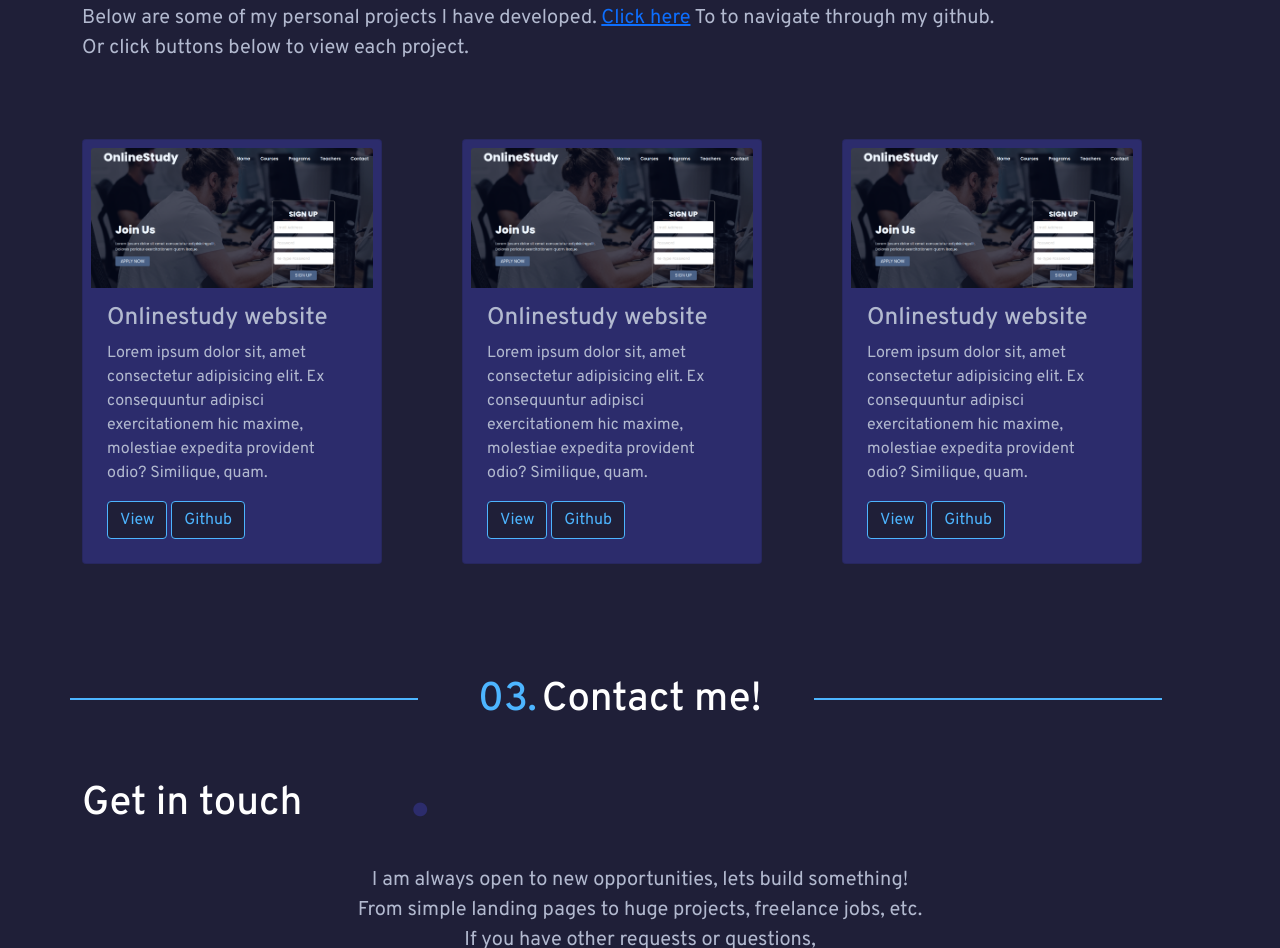
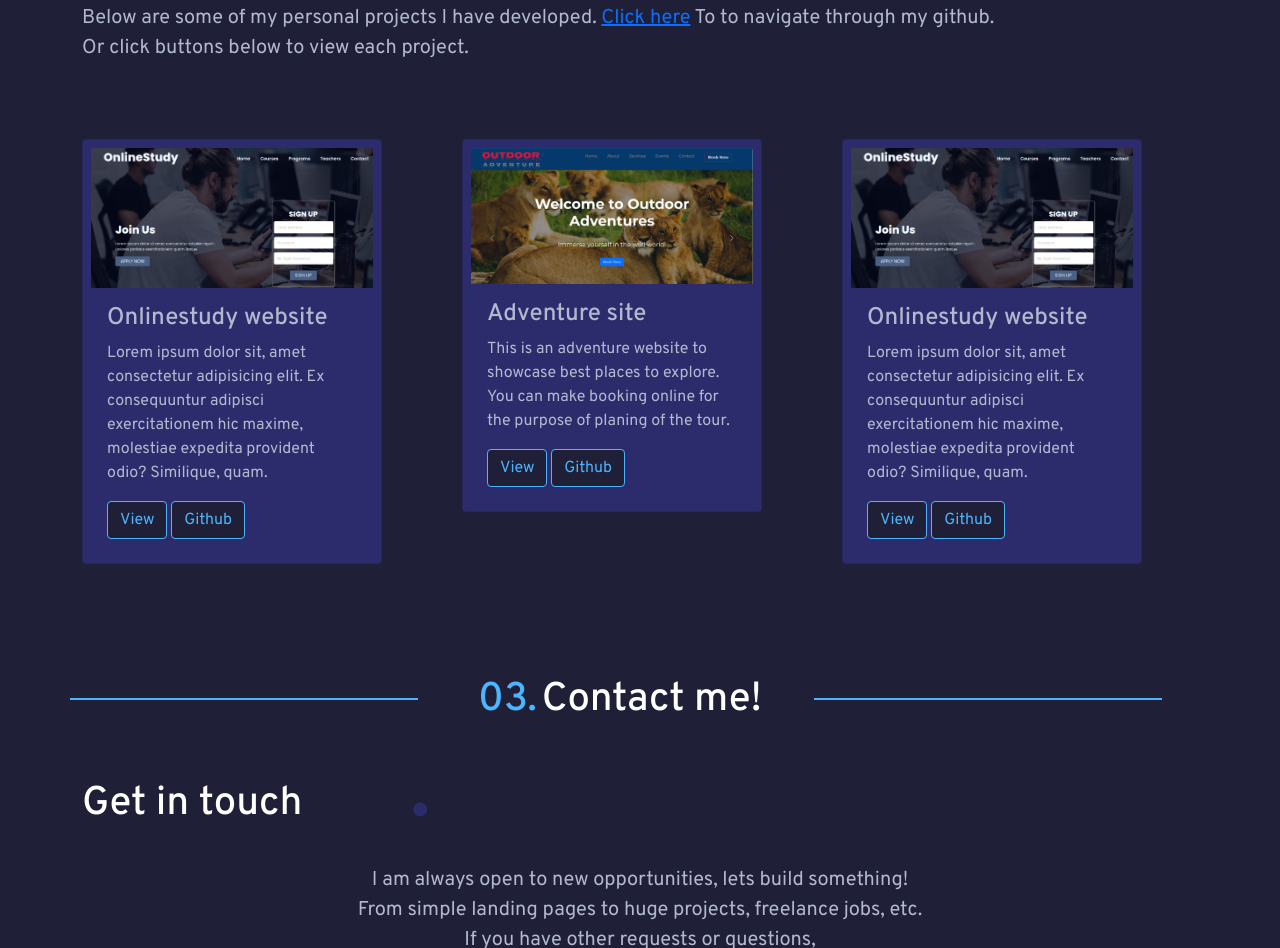
Before and after one commit to ngarikev/port_folio, a plain HTML site: page index.html in a window 1280 px wide. Shown: the part 1171-2119 px from the top of the page. Drawn offline with nearby package versions, Linux system fonts and the light colour scheme.

Commit message:
Added new project

```diff
--- a/index.html
+++ b/index.html
@@ -170,11 +170,11 @@
             </div>
             <div class="col-md mb-3">
                 <div class="card p-2 card-bg" style="width: 300px;">
-                    <img class="card-img-top" src="images/onlinestudy.png" alt="card img">
+                    <img class="card-img-top" src="images/heroic.png" alt="card img">
                     <div class="card-body">
-                        <h4 class="card-title">Onlinestudy website</h4>
-                        <p class="card-text">Lorem ipsum dolor sit, amet consectetur adipisicing elit. Ex consequuntur adipisci exercitationem hic maxime, molestiae expedita provident odio? Similique, quam.</p>
-                        <a href="#" target="_blank"><button type="button" class="btn btn-outline-primary cta-2">View</button></a>
+                        <h4 class="card-title">Adventure site</h4>
+                        <p class="card-text">This is an adventure website to showcase best places to explore. You can make booking online for the purpose of planing of the tour.</p>
+                        <a href="https://heroic-adventure.netlify.app/" target="_blank"><button type="button" class="btn btn-outline-primary cta-2">View</button></a>
                         <a href="https://github.com/ngarikev" target="_blank"><button type="button" class="btn btn-outline-primary cta-2">Github</button></a>
                     </div>
                 </div>
```
Also changed, not shown: images/heroic.png (added).
